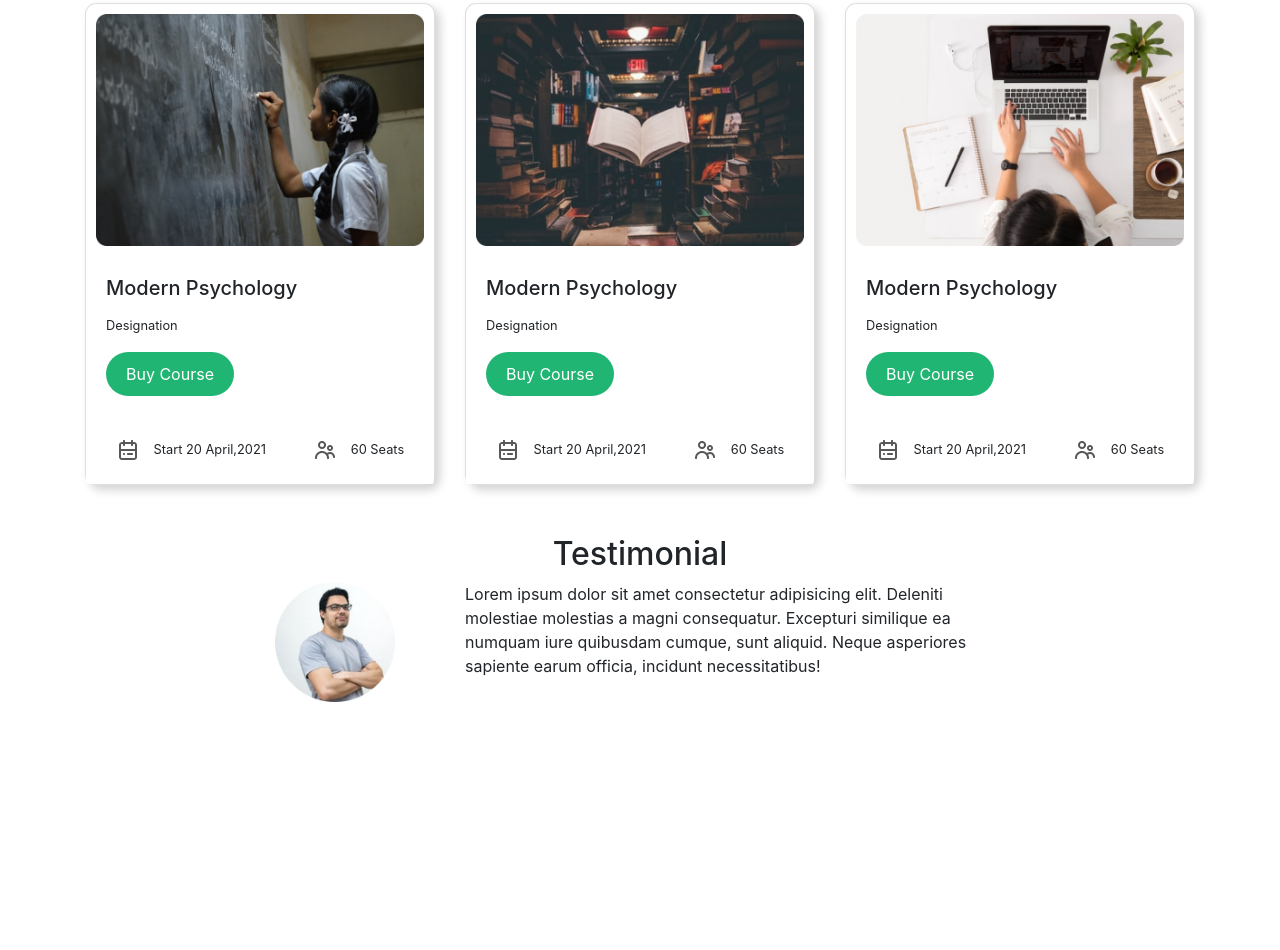
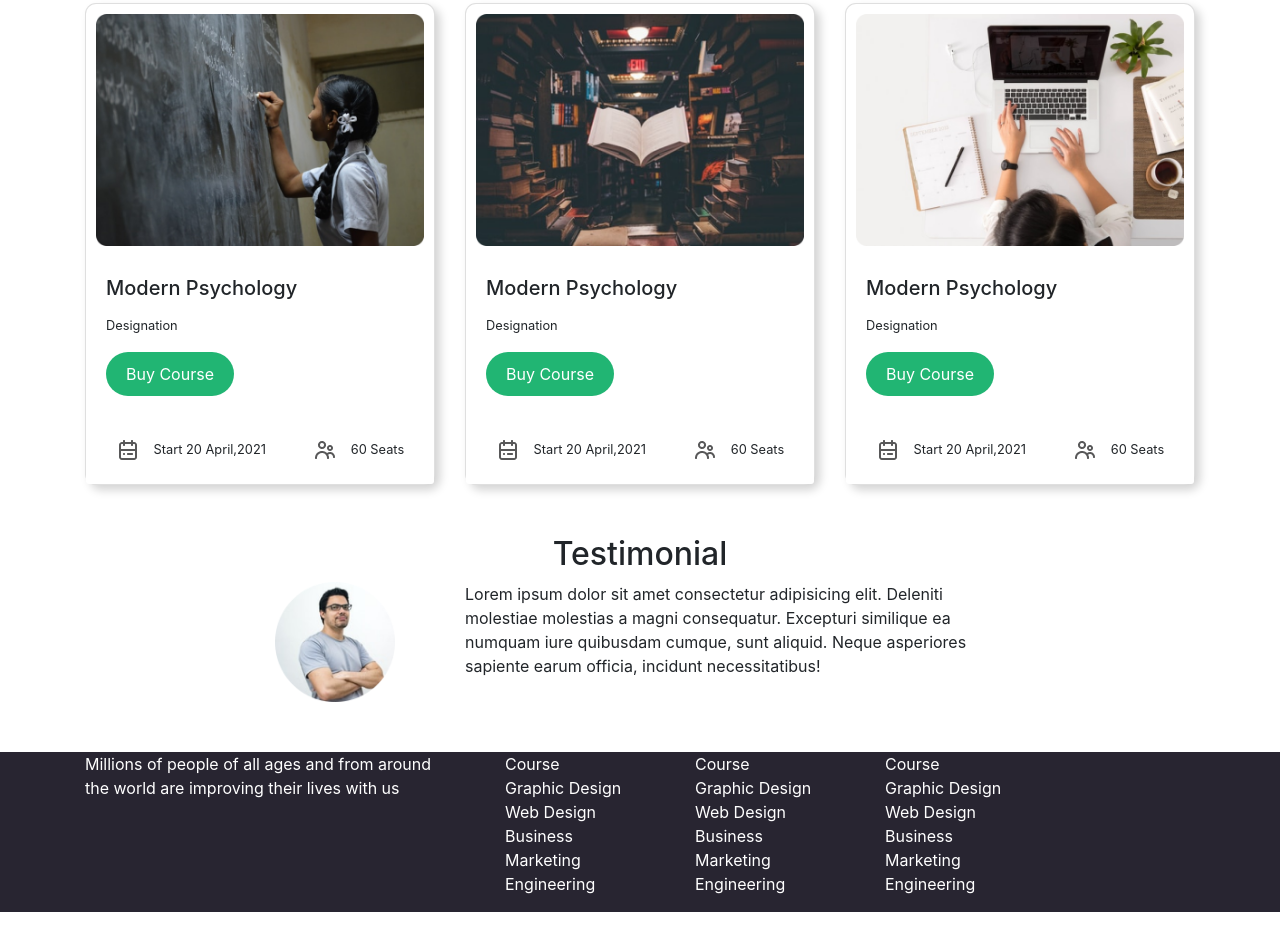
Before and after one commit to mathew94/E-School, a plain HTML site: page index.html in a window 1280 px wide. Shown: the part 787-1737 px from the top of the page. Before the commit the page ends 1539 px from the top, so only its background shows below. Drawn offline with nearby package versions, Linux system fonts and the light colour scheme.

Commit message:
footer edited

```diff
--- a/index.html
+++ b/index.html
@@ -167,6 +167,46 @@
                 </div>
     </section>
 
+    <footer>
+    <div class="container foot-container">
+        <div class="row">
+            <div class="col-4">
+                <p class="foot-text">Millions of people of all ages and from around the world are improving their lives with us</p>
+            </div>
+            <div class="col-2">
+               <ul class="foot-text">
+                   <li>Course</li>
+                   <li>Graphic Design</li>
+                   <li>Web Design</li>
+                   <li>Business</li>
+                   <li>Marketing</li>
+                   <li>Engineering</li>
+               </ul>
+            </div>
+            <div class="col-2">
+                <ul class="foot-text">
+                    <li class="bold">Course</li>
+                    <li>Graphic Design</li>
+                    <li>Web Design</li>
+                    <li>Business</li>
+                    <li>Marketing</li>
+                    <li>Engineering</li>
+                </ul>
+            </div>
+            <div class="col-2">
+                <ul class="foot-text">
+                    <li>Course</li>
+                    <li>Graphic Design</li>
+                    <li>Web Design</li>
+                    <li>Business</li>
+                    <li>Marketing</li>
+                    <li>Engineering</li>
+                </ul>
+            </div>
+        </div>
+    </div>
+    </footer>
+
 
     <script src="https://code.jquery.com/jquery-3.5.1.slim.min.js" integrity="sha384-DfXdz2htPH0lsSSs5nCTpuj/zy4C+OGpamoFVy38MVBnE+IbbVYUew+OrCXaRkfj" crossorigin="anonymous"></script>
     <script src="https://cdn.jsdelivr.net/npm/popper.js@1.16.0/dist/umd/popper.min.js" integrity="sha384-Q6E9RHvbIyZFJoft+2mJbHaEWldlvI9IOYy5n3zV9zzTtmI3UksdQRVvoxMfooAo" crossorigin="anonymous"></script>
--- a/style.css
+++ b/style.css
@@ -66,3 +66,12 @@ header{
 .testimony-display{
     display: flex;
 }
+footer{
+    background-color: #282531;
+}
+.foot-text{
+    color: white;
+}
+footer ul{
+    list-style: none;
+}
```
